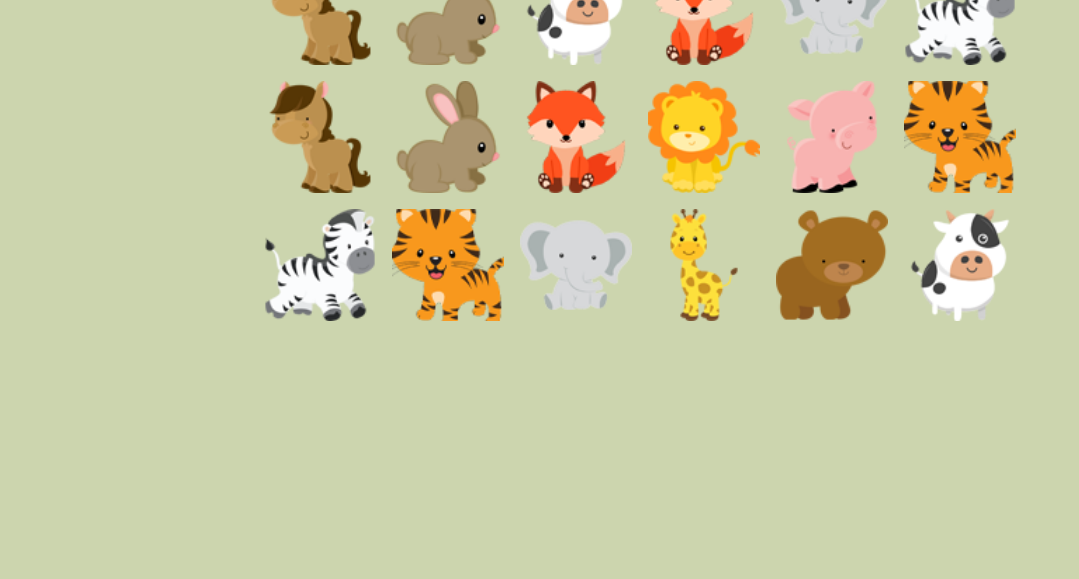
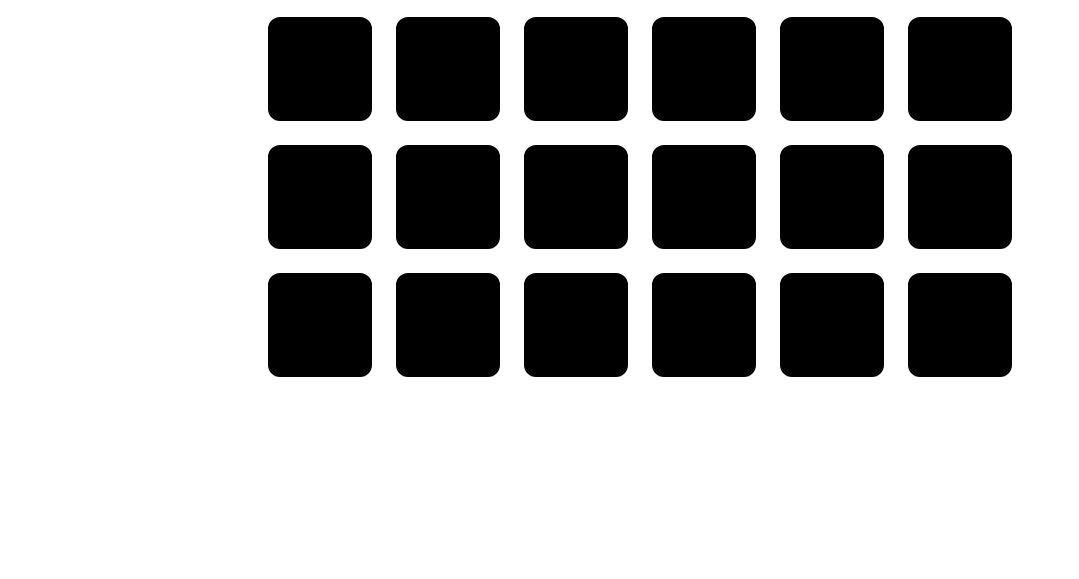
Before and after one commit to vricart/memory-game, a plain HTML site: page memory.html in a window 1280 px wide. Shown: the part 323-902 px from the top of the page, without its empty margins (0-1079 px from the left). After the commit the page ends 800 px from the top, so only its background shows below. Drawn offline with Linux system fonts and the light colour scheme; a web font is replaced by a local one.

Commit message:
Project1-Memory Game-Flipped Cards

```diff
--- a/memory.html
+++ b/memory.html
@@ -25,8 +25,7 @@
         </div>
     </div>
 
-    <section class="game-container"></section>
-
+    <section></section>
 
     <script src="script.js"></script>
 </body>
--- a/script.js
+++ b/script.js
@@ -66,7 +66,11 @@ const cardGenerator = () => {
     card.appendChild(face);
     card.appendChild(back);
 
-    });
+    card.addEventListener('click', (e) => {
+        card.classList.toggle('flipCard')
+    })
+
+  });
 };
 
 cardGenerator();
--- a/style.css
+++ b/style.css
@@ -21,30 +21,52 @@ font-family: 'Schoolbell', cursive;
 
 body {
     height: 100vh;
-    background-color: #CCD5AE;
+    /* background-color: #CCD5AE; */
+    display: flex;
+    justify-content: center;
+    align-items: center;
+    flex-direction: column;
 }
 
 
 section {
     display: grid;
     grid-template-columns: repeat(6, 7rem);
-    grid-template-rows: repeat(6, 7rem);
-    grid-gap: 1em;
-    align-items: center;
-    justify-content: center;
+    grid-template-rows: repeat(4, 7rem);
+    grid-gap: 1rem;
+}
 
+
+.card {
+    position: relative;
+    transform-style: preserve-3d;
+    transition: transform 1s ease;
 }
 
 
 .face, .back {
     width: 100%;
     height: 100%;
+    position: absolute;
+    border: .25rem solid white;
+    border-radius: 1rem;
+}
+
+
+.face {
+    padding: .5rem;
+    background-color: white;
 }
 
 
 .back {
-    background: white;
+    background-color: black;
+    backface-visibility: hidden;
+}
 
+
+.flipCard {
+    transform: rotateY(180deg);
 }
 
 
@@ -61,3 +83,8 @@ section {
     font-size: 2em;
     font-weight: normal;
 }
+
+
+.game-info-container {
+    display: flex;
+}
```
